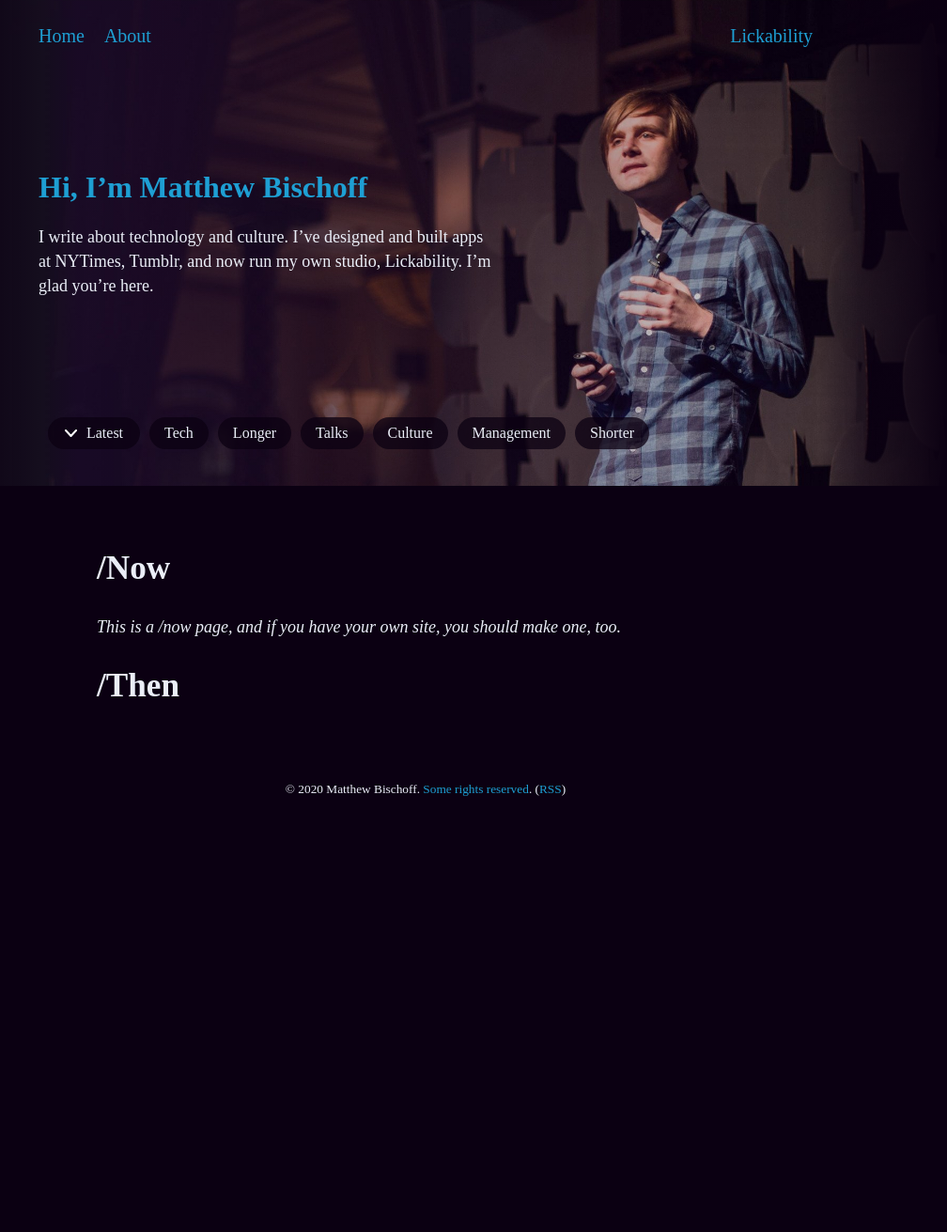
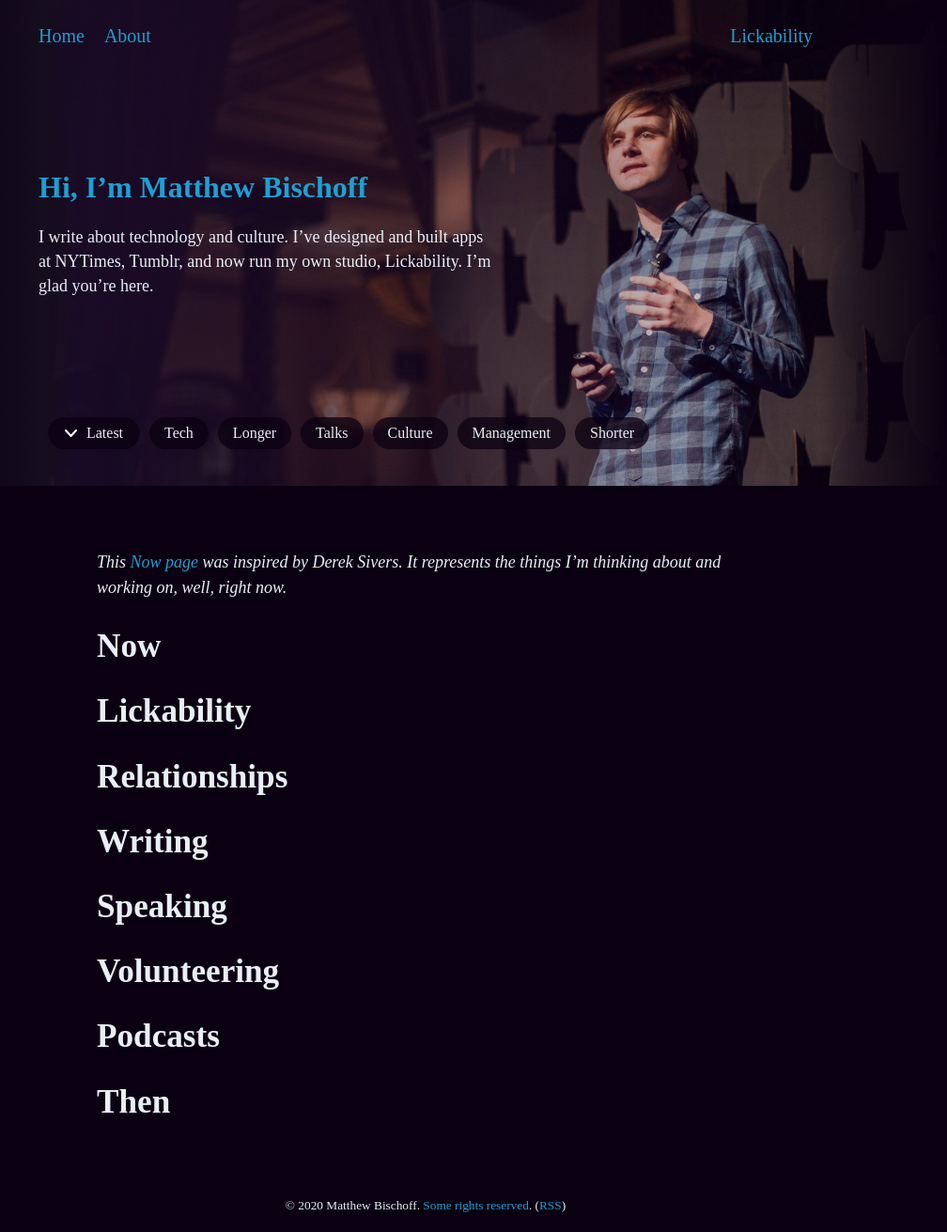
Before and after one commit to mbbischoff/website, a Jekyll site: the page built from now.markdown, in a window 1280 px wide. Shown: the whole page at 94% size, without its empty margins (187-1195 px from the left). Built offline with Jekyll 4.4.1, drawn with Linux system fonts in a browser that asks for light colours; some web fonts are replaced; our own code applies the rules of GitHub Pages for plain Markdown files; before the commit the page ends 900 px from its top, so only the background shows below that.

Commit message:
Updated Now

```diff
--- a/now.markdown
+++ b/now.markdown
@@ -3,9 +3,20 @@ title: Now
 date: 2020-03-22 11:12:00 -04:00
 ---
 
-## /Now
+*This [Now page](https://sivers.org/nowff) was inspired by Derek Sivers. It represents the things I’m thinking about and working on, well, right now.*
 
-*This is a /now page, and if you have your own site, you should make one, too.*
+# Now
 
+## Lickability
 
-## /Then
+## Relationships
+
+## Writing
+
+## Speaking
+
+## Volunteering
+
+## Podcasts
+
+# Then
```
